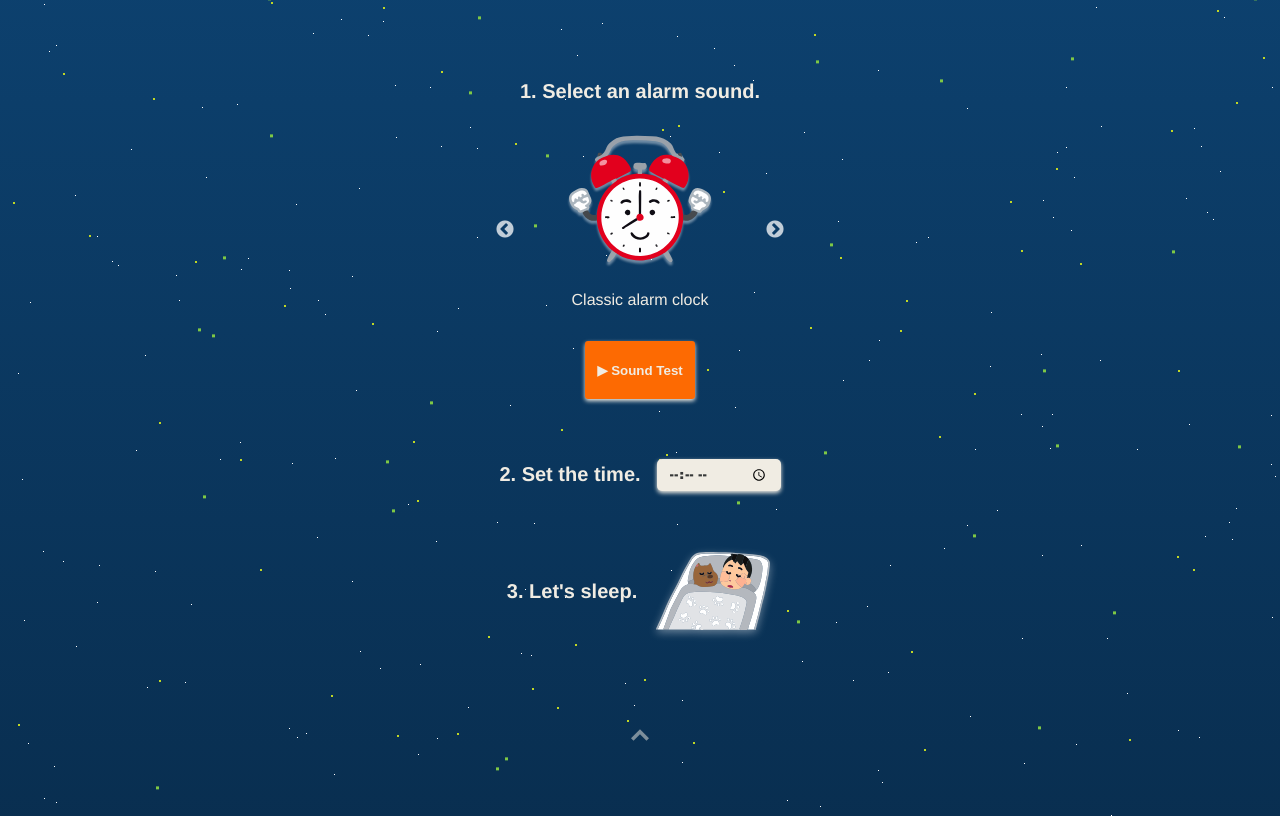
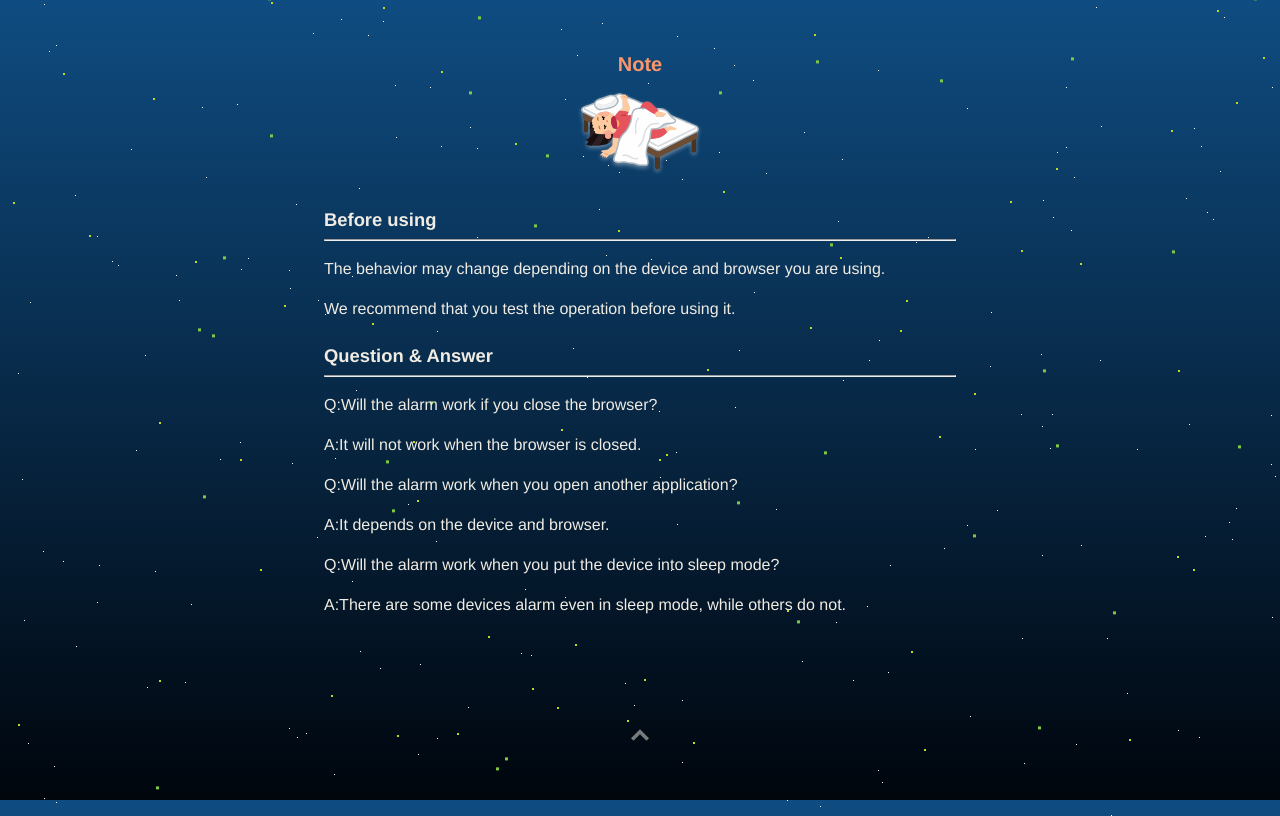
Before and after one commit to Sakaki-Ya/amlar, a React (Create React App) app: page /note in a window 1280 px wide. Before the commit this address led to /. Built offline with nearby package versions, Linux system fonts and the light colour scheme; what emotion-reset would draw is missing.

Commit message:
CSSリファクタリング

```diff
--- a/src/App.tsx
+++ b/src/App.tsx
@@ -32,7 +32,8 @@ const global: SerializedStyles = css`
     -webkit-font-smoothing: antialiased;
     -moz-osx-font-smoothing: grayscale;
     background: linear-gradient(180deg, ${colors.blue}, ${colors.darkBlue});
-    background-size: 400% 400%;
+    background-attachment: fixed;
+    background-size: 100vw 200vh;
     animation: bgAnime 60s ease infinite;
     @keyframes bgAnime {
       0% {
@@ -45,11 +46,10 @@ const global: SerializedStyles = css`
         background-position: 50% 0%;
       }
     }
-    width: 100vw;
-    height: 100vh;
+    min-height: 100vh;
+    overflow-x: hidden;
     text-align: center;
     color: ${colors.white};
-    overflow: hidden;
   }
   button,
   a {
@@ -58,16 +58,13 @@ const global: SerializedStyles = css`
 `;
 
 const app__wrap: SerializedStyles = css`
-  width: 100vw;
-  height: 100vh;
-  position: fixed;
+  position: absolute;
   top: 0;
   left: 0;
-  overflow: auto;
+  width: 100%;
   display: flex;
   flex-direction: column;
-  box-sizing: border-box;
-  padding: 1rem 5%;
+  min-height: 100vh;
 `;
 
 const starsWrap: SerializedStyles = css`
--- a/src/components/Clock.tsx
+++ b/src/components/Clock.tsx
@@ -92,7 +92,7 @@ const Clock: React.FC = () => {
         <h2 css={clock__h2}>1. Select an alarm sound.</h2>
         <SelectSoundSlider sound={sound} setSound={setSound} />
         <button onClick={soundTest} css={clock__test}>
-          <p>&#x25b6; Sound Test</p>
+          <p>&#x25b6; Sound check</p>
         </button>
       </div>
       <div css={clock__content}>
@@ -330,7 +330,7 @@ const Clock: React.FC = () => {
   );
 };
 
-const clock__content  = css`
+const clock__content = css`
   margin-bottom: 3rem;
 `;
 
--- a/src/components/Contact.tsx
+++ b/src/components/Contact.tsx
@@ -84,7 +84,7 @@ const Contact: React.FC = () => {
         </svg>
         <h2 css={contact__h2}>Contact</h2>
       </div>
-      <p css={contact__text}>Please report any feature requests or bugs.</p>
+      <p css={contact__text}>Please report any feature requests or glitch.</p>
       <form
         css={contact__form}
         name="contact"
@@ -181,8 +181,10 @@ const contact__section  = css`
 
 const contact__input  = css`
   width: 100%;
-  border-radius: 5px;
+  height: 1.2rem;
+  border: none;
   background-color: ${colors.white};
+  background: linear-gradient(45deg, rgba(255,255,255,0.9) 0%, rgba(255,255,255,0.5) 100%);
   font-family: "Helvetica Neue", "Helvetica", "Arial", sans-serif;
 `;
 
--- a/src/components/Footer.tsx
+++ b/src/components/Footer.tsx
@@ -5,14 +5,14 @@ import { jsx, css } from "@emotion/core";
 import colors from "./Colors";
 
 const Footer: React.FC = () => {
-const [view, setView] = useState("top");
+  const [view, setView] = useState("top");
   useEffect(() => {
     switch (view) {
       case "top":
         document.title = "Random Alarm Clock";
         break;
-      case "notes":
-        document.title = "Notes - Random Alarm Clock";
+      case "note":
+        document.title = "Note - Random Alarm Clock";
         break;
       case "policy":
         document.title = "Privacy Policy - Random Alarm Clock";
@@ -40,18 +40,27 @@ const [view, setView] = useState("top");
       </label>
       <div css={footer__content}>
         <div css={footer__list}>
-          <Link to="/notes" onClick={() => setView("notes")}>
-            <button css={footer__link} disabled={view === "notes" ? true : false}>
-              Notes
+          <Link to="/note" onClick={() => setView("note")}>
+            <button
+              css={footer__link}
+              disabled={view === "note" ? true : false}
+            >
+              Note
             </button>
           </Link>
           <Link to="/privacy-policy" onClick={() => setView("policy")}>
-            <button css={footer__link} disabled={view === "policy" ? true : false}>
+            <button
+              css={footer__link}
+              disabled={view === "policy" ? true : false}
+            >
               Privacy Policy
             </button>
           </Link>
           <Link to="/contact" onClick={() => setView("contact")}>
-            <button css={footer__link} disabled={view === "contact" ? true : false}>
+            <button
+              css={footer__link}
+              disabled={view === "contact" ? true : false}
+            >
               Contact
             </button>
           </Link>
@@ -59,8 +68,11 @@ const [view, setView] = useState("top");
         <div css={footer__copyWrap}>
           <p css={footer__copy}>&copy; 2020</p>
           <Link to="/" onClick={() => setView("top")}>
-            <button css={footer__title} disabled={view === "top" ? true : false}>
-              Random Alarm Clock
+            <button
+              css={footer__title}
+              disabled={view === "top" ? true : false}
+            >
+              Randomizer Button Alarm Clock
             </button>
           </Link>
         </div>
@@ -71,6 +83,7 @@ const [view, setView] = useState("top");
 
 const footer = css`
   overflow-y: hidden;
+  margin-bottom: 1rem;
 `;
 
 const footer__check = css`
@@ -140,7 +153,6 @@ const footer__title = css`
   border: none;
   background: transparent;
   text-decoration: underline;
-  font-size: 1rem;
   color: ${colors.white};
   transition: 0.2s;
   &:disabled {
--- a/src/components/Main.tsx
+++ b/src/components/Main.tsx
@@ -3,7 +3,7 @@ import React from "react";
 import { Switch, Route, Redirect } from "react-router-dom";
 import { jsx, css } from "@emotion/core";
 import Clock from "./Clock";
-import Notes from "./Notes";
+import Note from "./Note";
 import PrivacyPolicy from "./PrivacyPolicy";
 import Contact from "./Contact";
 import Footer from "./Footer";
@@ -14,7 +14,7 @@ const Main: React.FC = () => {
       <div css={main}>
         <Switch>
           <Route exact path="/" component={Clock} />
-          <Route exact path="/notes" component={Notes} />
+          <Route exact path="/note" component={Note} />
           <Route exact path="/privacy-policy" component={PrivacyPolicy} />
           <Route exact path="/contact" component={Contact} />
           <Redirect to="/" />
@@ -30,7 +30,7 @@ const main = css`
   width: 100%;
   box-sizing: border-box;
   margin: auto;
-  padding: 1rem 0;
+  padding: 1rem 5%;
 `;
 
 export default Main;
--- a/src/components/Notes.tsx
+++ b/src/components/Note.tsx
@@ -3,10 +3,10 @@ import React from "react";
 import { jsx, css } from "@emotion/core";
 import colors from "./Colors";
 
-const Notes: React.FC = () => (
+const Note: React.FC = () => (
   <React.Fragment>
-    <h2 css={howto__h2}>Notes</h2>
-    <svg width="286.001" viewBox="0 0 286.001 187.858" css={howto__icon}>
+    <h2 css={note__h2}>Note</h2>
+    <svg width="286.001" viewBox="0 0 286.001 187.858" css={note__icon}>
       <g fillRule="evenodd" clipRule="evenodd">
         <path
           fill="#ACB6BE"
@@ -186,63 +186,57 @@ const Notes: React.FC = () => (
         />
       </g>
     </svg>
-    <div css={howto__block}>
-      <h3 css={howto__h3}>Before use</h3>
+    <div css={note__block}>
+      <h3 css={note__h3}>Before using</h3>
       <hr />
-      <p css={howto__text}>
+      <p css={note__text}>
         The behavior may change depending on the device and browser you are
         using.
       </p>
-      <p css={howto__text}>
+      <p css={note__text}>
         We recommend that you test the operation before using it.
       </p>
     </div>
-    <div css={howto__block}>
-      <h3 css={howto__h3}>Some test results</h3>
+    <div css={note__block}>
+      <h3 css={note__h3}>Question & Answer</h3>
       <hr />
-      <ul css={howto__list}>
-        <li>When the browser is closed, the alarm will not sound.</li>
-        <li>The alarm sounds even if you open another app or tab.</li>
-        <li>Some devices sound an alarm even in sleep mode, while others do not.</li>
-      </ul>
+      <p css={note__text}>Q:Will the alarm work if you close the browser?</p>
+      <p css={note__text}>A:It will not work when the browser is closed.</p>
+      <p css={note__text}>Q:Will the alarm work when you open another application?</p>
+      <p css={note__text}>A:It depends on the device and browser.</p>
+      <p css={note__text}>Q:Will the alarm work when you put the device into sleep mode?</p>
+      <p css={note__text}>A:There are some devices alarm even in sleep mode, while others do not.</p>
     </div>
   </React.Fragment>
 );
 
-const howto__h2 = css`
+const note__h2 = css`
   font-size: 1.25rem;
   margin-bottom: 1rem;
   color: ${colors.lightOrange};
   font-weight: bold;
 `;
 
-const howto__icon = css`
+const note__icon = css`
   max-width: 120px;
   margin-bottom: 1rem;
   filter: drop-shadow(0px 2px 2px rgba(255, 255, 255, 0.4));
 `;
 
-const howto__block = css`
+const note__block = css`
   margin-bottom: 1.5rem;
   text-align: left;
 `;
 
-const howto__h3 = css`
+const note__h3 = css`
   font-size: 1.15rem;
   margin-bottom: 0.5rem;
   font-weight: bold;
 `;
 
-const howto__text = css`
+const note__text = css`
   line-height: 1.5rem;
   margin-bottom: 0.5rem;
 `;
 
-const howto__list = css`
-  list-style-type: disc;
-  padding-left:1rem;
-  line-height: 1.5rem;
-  margin-bottom: 0.5rem;
-`;
-
-export default Notes;
+export default Note;
--- a/src/components/SelectSoundSlider.tsx
+++ b/src/components/SelectSoundSlider.tsx
@@ -327,7 +327,7 @@ const SelectSoundSlider: React.FC<SelectSoundSliderProps> = ({
             />
           </g>
         </svg>
-        <p>Chicken shout</p>
+        <p>Cockerel</p>
       </div>
     </Slider>
   );
@@ -335,10 +335,8 @@ const SelectSoundSlider: React.FC<SelectSoundSliderProps> = ({
 
 const soundsSlider  = css`
   max-width: 240px;
-  width: 80%;
   margin: auto;
   padding: 1rem 1rem 0 1rem;
-
   div p {
     overflow: visible;
     padding-bottom: 1rem;
```
